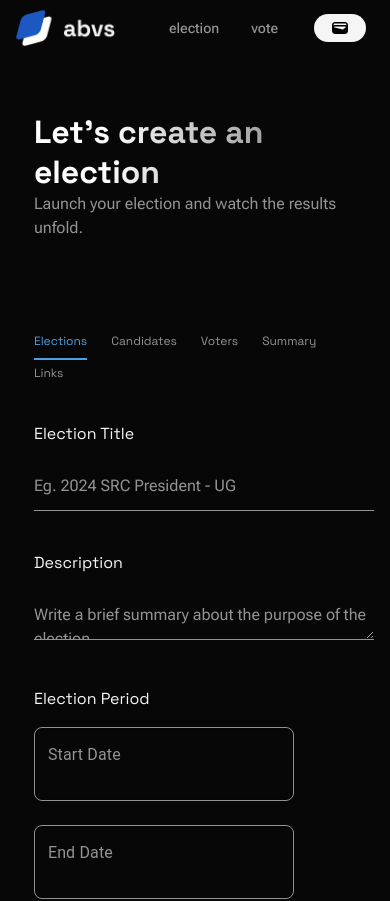
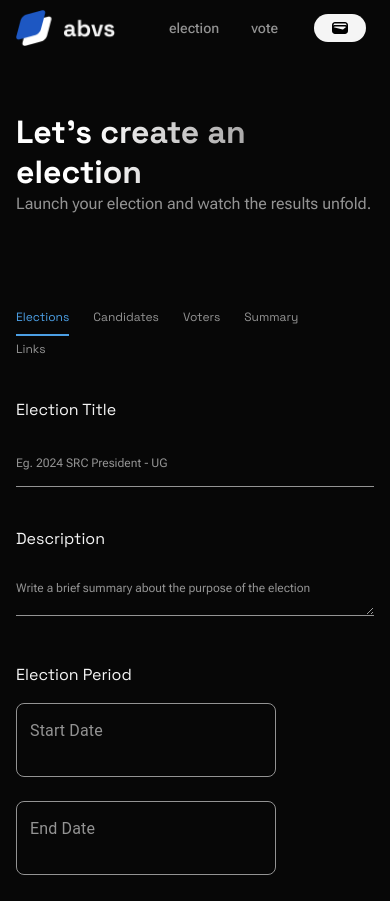
Before and after one commit to mowblox/auditable-blockchain-voting-system, a Next.js app in the folder frontend/: page /elections/add in a window 390 px wide. Shown: the top 901 px of the page. Built offline with nearby package versions, Linux system fonts and the light colour scheme.

Commit message:
responsive fix for add election

```diff
--- a/frontend/src/app/elections/add/page.tsx
+++ b/frontend/src/app/elections/add/page.tsx
@@ -28,7 +28,7 @@ export default function AddElection() {
 
   return (
     <div className="h-full px-4 lg:px-0">
-      <div className="ml-[5%] flex flex-col lg:flex-row mt-14 gap-14">
+      <div className="md:w-[80%] m-auto flex flex-col lg:flex-row mt-14 gap-14">
         <div className="lg:w-[25%]">
           <h2 className="gradient-text font-bold text-[32px] lg:text-[45px] font-space-grotesk leading-tight">
             Let’s create an election
@@ -80,7 +80,7 @@ function Elections() {
             Election Title
           </label>
           <input
-            className="w-full py-3 border-b border-gray-300 bg-[#070707] text-subtle-text placeholder:text-subtle-text focus:border-gray-300 focus:outline-none"
+            className="w-full py-3 border-b border-gray-300 bg-[#070707] text-subtle-text placeholder:text-subtle-text placeholder:text-[12px] lg:placeholder:text-[16px] focus:border-gray-300 focus:outline-none"
             type="text"
             id="title"
             placeholder="Eg. 2024 SRC President - UG"
@@ -95,7 +95,7 @@ function Elections() {
             Description
           </label>
           <textarea
-            className="w-full py-3 border-b border-gray-300 bg-[#070707] text-subtle-text placeholder:text-subtle-text focus:border-gray-300 focus:outline-none"
+            className="w-full py-3 border-b border-gray-300 bg-[#070707] text-subtle-text placeholder:text-subtle-text placeholder:text-[12px] lg:placeholder:text-[16px] focus:border-gray-300 focus:outline-none"
             id="description"
             rows={1}
             placeholder="Write a brief summary about the purpose of the election"
```
